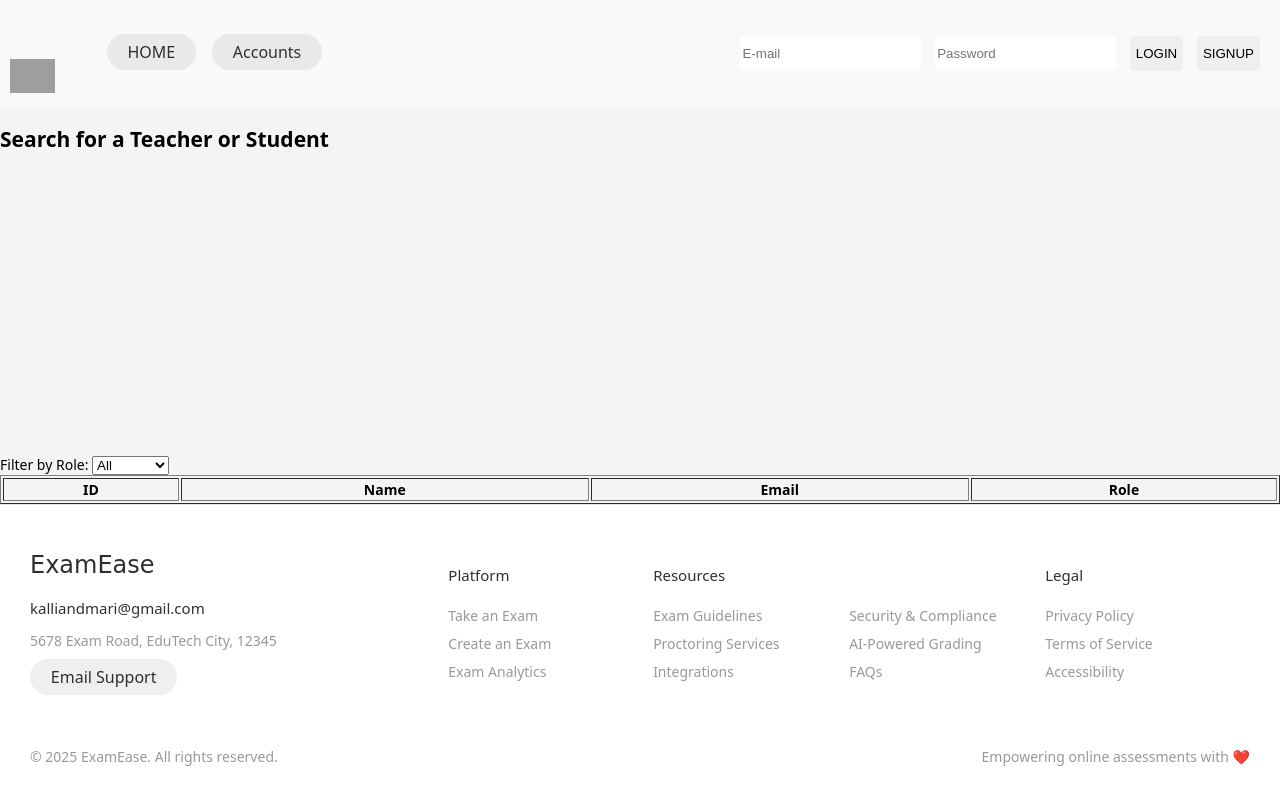
After one commit to TheDeadlyFlower1098/160Final, a Flask app: page /accounts in a window 1280 px wide. The commit adds this page. Run offline with Flask 3, Linux system fonts and the light colour scheme; lists and menus that the app fills with data are empty; grey boxes are pictures that could not be loaded.

Commit message:
Started on the account page

```diff
--- a/main.py
+++ b/main.py
@@ -1,19 +1,20 @@
 from flask import Flask, render_template, request
 from sqlalchemy import create_engine, text
 
-app = Flask(__name__) #Initialize the Flask app
+app = Flask(__name__)
 
-# Database connection string (update credentials as needed)
-# Formating: mysql://user:password@server/database
-con_str = "mysql://root:cset155@localhost/boatdb"
+con_str = "mysql://root:cset155@localhost/testing"
 engine = create_engine(con_str, echo=True)
-conn = engine.connect() #creates the database engine
+conn = engine.connect()
 
 # Home route - displays the home page
 @app.route('/')
 def hello():
     return render_template('base.html')
 
+@app.route('/accounts')
+def accounts():
+    return render_template('accounts.html')
 
 # Run the Flask application in debug mode
 if __name__ == '__main__':
--- /dev/null
+++ b/templates/accounts.html
@@ -0,0 +1,31 @@
+{% extends "base.html" %}
+
+{% block body %}
+    <h2>Search for a Teacher or Student</h2>
+
+    <form method="get" action="/accounts">
+        <label for="role">Filter by Role:</label>
+        <select name="role" id="role" onchange="this.form.submit()">
+            <option value="All" {% if role_filter == 'All' %}selected{% endif %}>All</option>
+            <option value="Teacher" {% if role_filter == 'Teacher' %}selected{% endif %}>Teachers</option>
+            <option value="Student" {% if role_filter == 'Student' %}selected{% endif %}>Students</option>
+        </select>
+    </form>
+
+    <table border="1">
+        <tr>
+            <th>ID</th>
+            <th>Name</th>
+            <th>Email</th>
+            <th>Role</th>
+        </tr>
+        {% for user in users %}
+        <tr>
+            <td>{{ user.user_id }}</td>
+            <td>{{ user.name }}</td>
+            <td>{{ user.email }}</td>
+            <td>{{ user.role }}</td>
+        </tr>
+        {% endfor %}
+    </table>
+{% endblock %}
--- a/templates/base.html
+++ b/templates/base.html
@@ -13,6 +13,7 @@
               <img src="../static/images/logo.png" alt="Logo" class="logo">
               <ul class="barItem">
                   <li><a href="/" class="footer__btn">HOME</a></li>
+                  <li><a href="/accounts" class="footer__btn">Accounts</a></li>
               </ul>
           </div>
           <div class="formSection barItem">
```
Also changed, not shown: static/styles/accounts.css (added, +50 -0 lines), tempCodeRunnerFile.py (added, +23 -0 lines).
